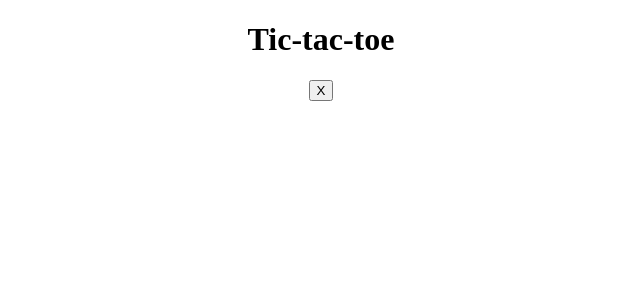
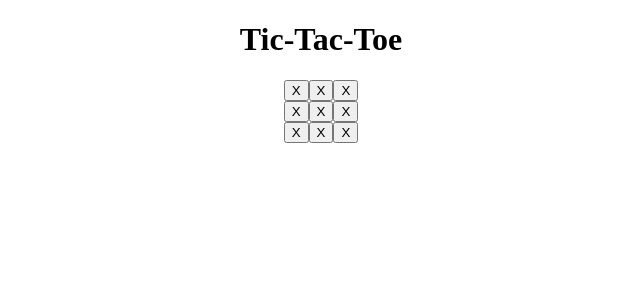
Before and after one commit to 3Sangeetha3/tic-tac-toe, a React (Vite) app: page / in a window 1280 px wide. Shown: the top 300 px of the page, without its empty margins (319-959 px from the left). Built offline with nearby package versions, Linux system fonts and the light colour scheme.

Commit message:
created components for squares

```diff
--- a/src/App.jsx
+++ b/src/App.jsx
@@ -1,16 +1,36 @@
 import './App.css'
+//React components are regular JavaScript functions, but their names must start with a capital letter or they won’t work!
+//There can be only one return statement in the component or else they must be wrapped in a enclosing tag i.e, a fragemnt or div. We cannot have adjacent jsx.
 
 //creating a component for squares in tic-tac-toe game
 
 function Square() {
-  return <button className='square'>X</button>
+  return (
+    <>
+      <div className='board-row'>
+        <button className='square'>X</button>
+        <button className='square'>X</button>
+        <button className='square'>X</button>
+      </div>
+      <div className='board-row'>
+        <button className='square'>X</button>
+        <button className='square'>X</button>
+        <button className='square'>X</button>
+      </div>
+      <div className='board-row'>
+        <button className='square'>X</button>
+        <button className='square'>X</button>
+        <button className='square'>X</button>
+      </div>
+    </>
+  )
 }
 
 function App() {
 
   return (
       <div>
-        <h1>Tic-tac-toe</h1>
+        <h1>Tic-Tac-Toe</h1>
         <Square />
       </div>
   )
```
